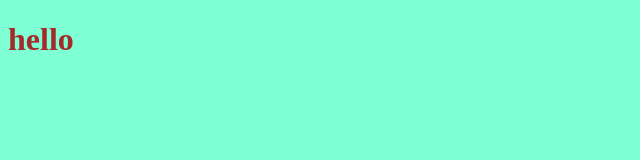
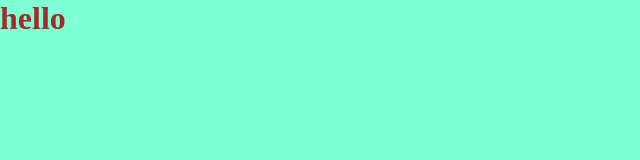
Before and after one commit to Amarbit01/myprojectw, a plain HTML site: page index.html in a window 1280 px wide. Shown: the whole page, without its empty margins (0-640 px from the left). Drawn offline with Linux system fonts and the light colour scheme.

Commit message:
change the file in css padding and maring

```diff
--- a/amar.css
+++ b/amar.css
@@ -1,6 +1,11 @@
+*{
+    padding: 0;
+    margin: 0%;
+}
 h1{
     color: brown;
 }
 body{
     background-color: aquamarine;
+
 }
```
